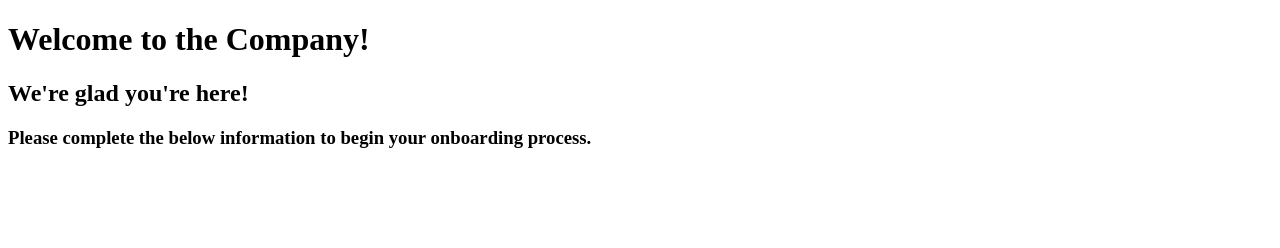
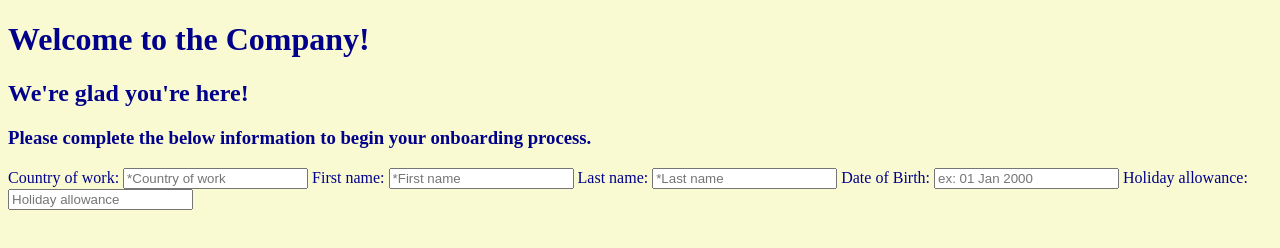
Before and after one commit to bhoyem/practice-onboarding-form, a plain HTML site: page index.html in a window 1280 px wide. Drawn offline with Linux system fonts and the light colour scheme.

Commit message:
Added to html and some css

```diff
--- a/index.html
+++ b/index.html
@@ -5,6 +5,7 @@
     <meta charset="UTF-8">
     <meta name="viewport" content="width=device-width, initial-scale=1.0">
     <title>Front End Test</title>
+    <link rel="stylesheet" href="main.css">
 </head>
 
 <body>
@@ -14,8 +15,19 @@
         <h3>Please complete the below information to begin your onboarding process.</h3>
     </header>
     <div id="input-section">
-        <form>
-
+        <form id="onboarding-form" class="form-inputs" onsubmit="return false">
+            <label for="country">Country of work:</label>
+            <input type="text" id="country" maxlength="50" placeholder="*Country of work" class="process-input-fields">
+            <label for="first-name">First name:</label>
+            <input type="text" id="first-name" maxlength="50" placeholder="*First name" class="process-input-fields">
+            <label for="last-name">Last name:</label>
+            <input type="text" id="last-name" maxlength="50" placeholder="*Last name" class="process-input-fields">
+            <label for="date-of-birth">Date of Birth:</label>
+            <input type="text" id="date-of-birth" maxlength="20" placeholder="ex: 01 Jan 2000"
+                class="process-input-fields">
+            <label for="holiday-allowance">Holiday allowance:</label>
+            <input type="text" id="holiday-allowance" maxlength="20" placeholder="Holiday allowance"
+                class="process-input-fields">
         </form>
     </div>
 
--- /dev/null
+++ b/main.css
@@ -0,0 +1,4 @@
+body {
+    background-color: lightgoldenrodyellow;
+    color: darkblue;
+}
```
Also changed, not shown: main.js (added).
